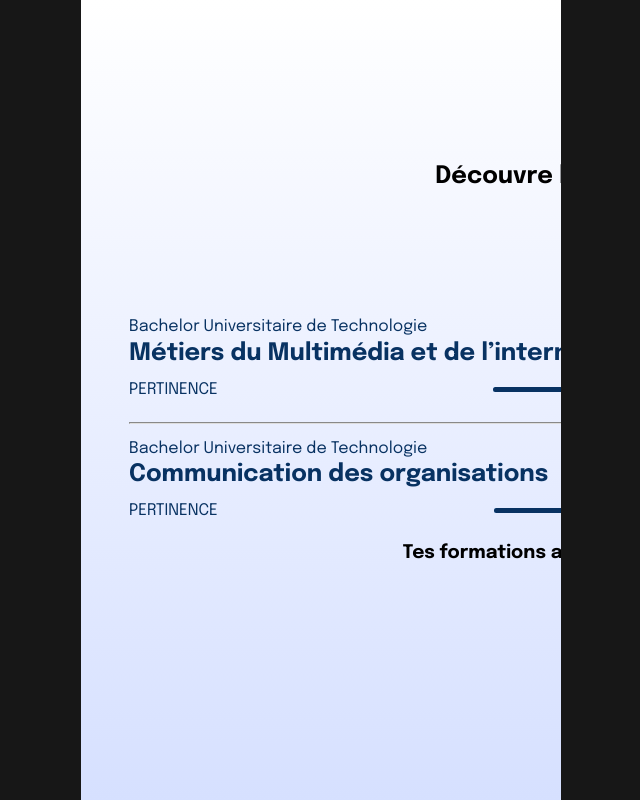
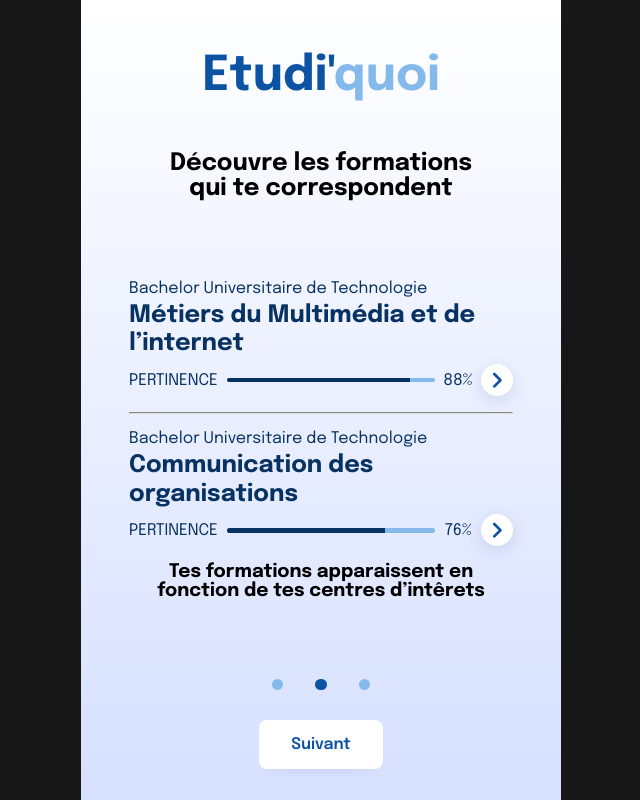
Before and after one commit to EtudiQuoi/etudi-quoi, a Next.js app: page /tutorial in a window 1280 px wide. Both pictures are taken after a click on the element 640 px from the left and 684 px from the top of the page. Shown: the whole page, without its empty margins (319-959 px from the left). Built offline with nearby package versions, Linux system fonts and the light colour scheme.

Commit message:
tutorial fix width

```diff
--- a/components/TutoSlide.jsx
+++ b/components/TutoSlide.jsx
@@ -57,7 +57,7 @@
           percentage="76"
         />
       </CardsList>
-      <H3>Tes formations apparaissent en fonction de tes centres d’intêrets</H3>
+      <h3>Tes formations apparaissent en fonction de tes centres d’intêrets</h3>
     </ContainerAnimation>
   );
 };
@@ -87,11 +87,10 @@
 };
 
 const CardsList = styled.ul`
-  padding: 0 3rem;
   display: flex;
   flex-direction: column;
   gap: 1rem;
-  width: 100vw;
+  width: 100%;
 `;
 
 const Separator = styled.hr`
@@ -102,22 +101,19 @@
 `;
 
 const Container = styled(motion.div)`
+  padding: 0 3rem;
   display: flex;
   flex-direction: column;
   gap: 1rem;
   width: 100%;
+  max-width: 100vw;
 `;
 
 const SchoolsList = styled.ul`
-  padding: 0 3rem;
   width: 100%;
   display: flex;
   flex-direction: column;
   gap: 1rem;
 `;
 
-const H3 = styled.h3`
-  padding: 0 3rem;
-`;
-
 export default TutoSlide;
--- a/components/TutorialContent.jsx
+++ b/components/TutorialContent.jsx
@@ -114,6 +114,7 @@
   height: 0.7rem;
   width: 0.7rem;
   border-radius: 1rem;
+  cursor: pointer;
   ${(props) => {
     if (props.active) {
       return css`
```
